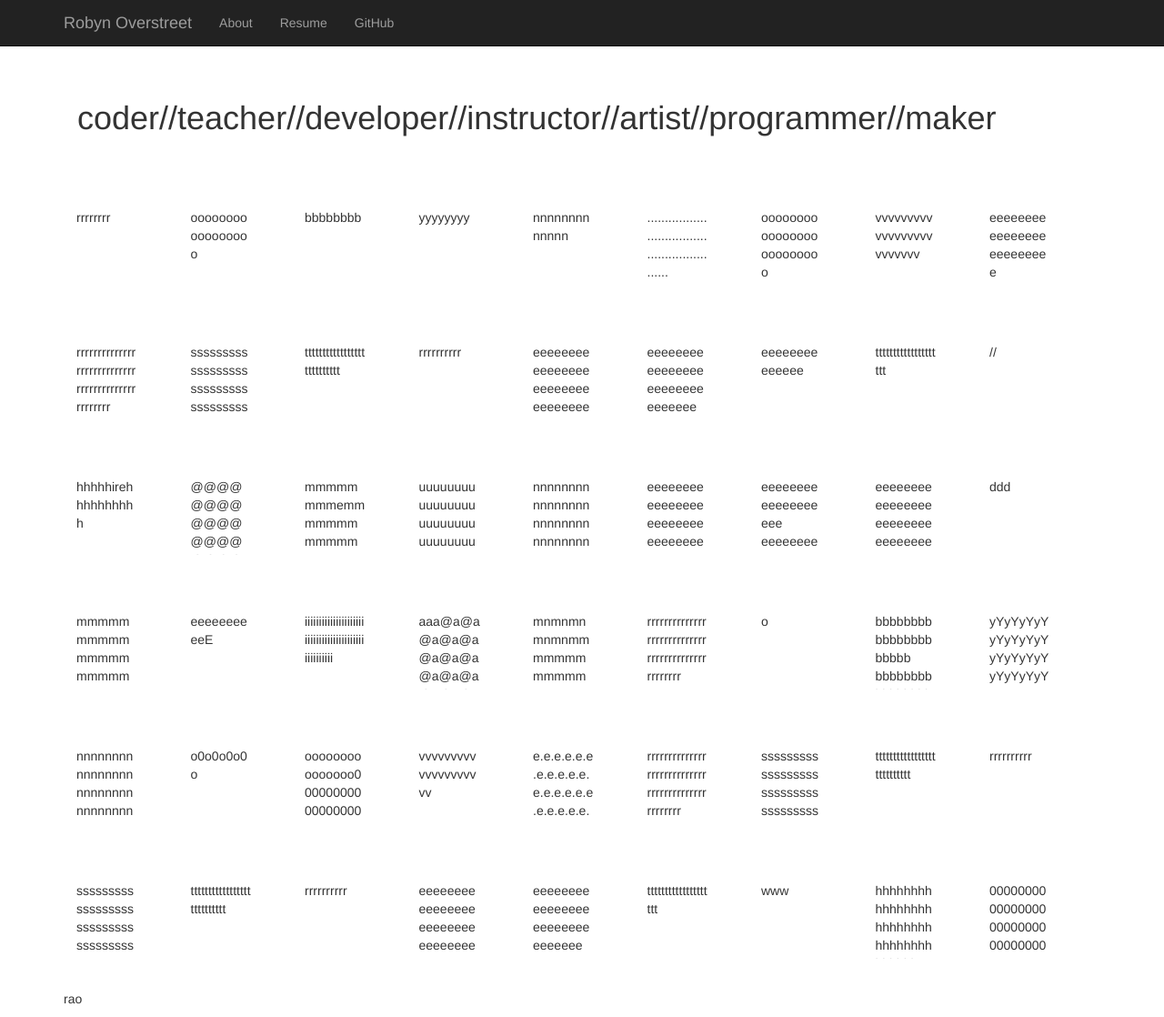
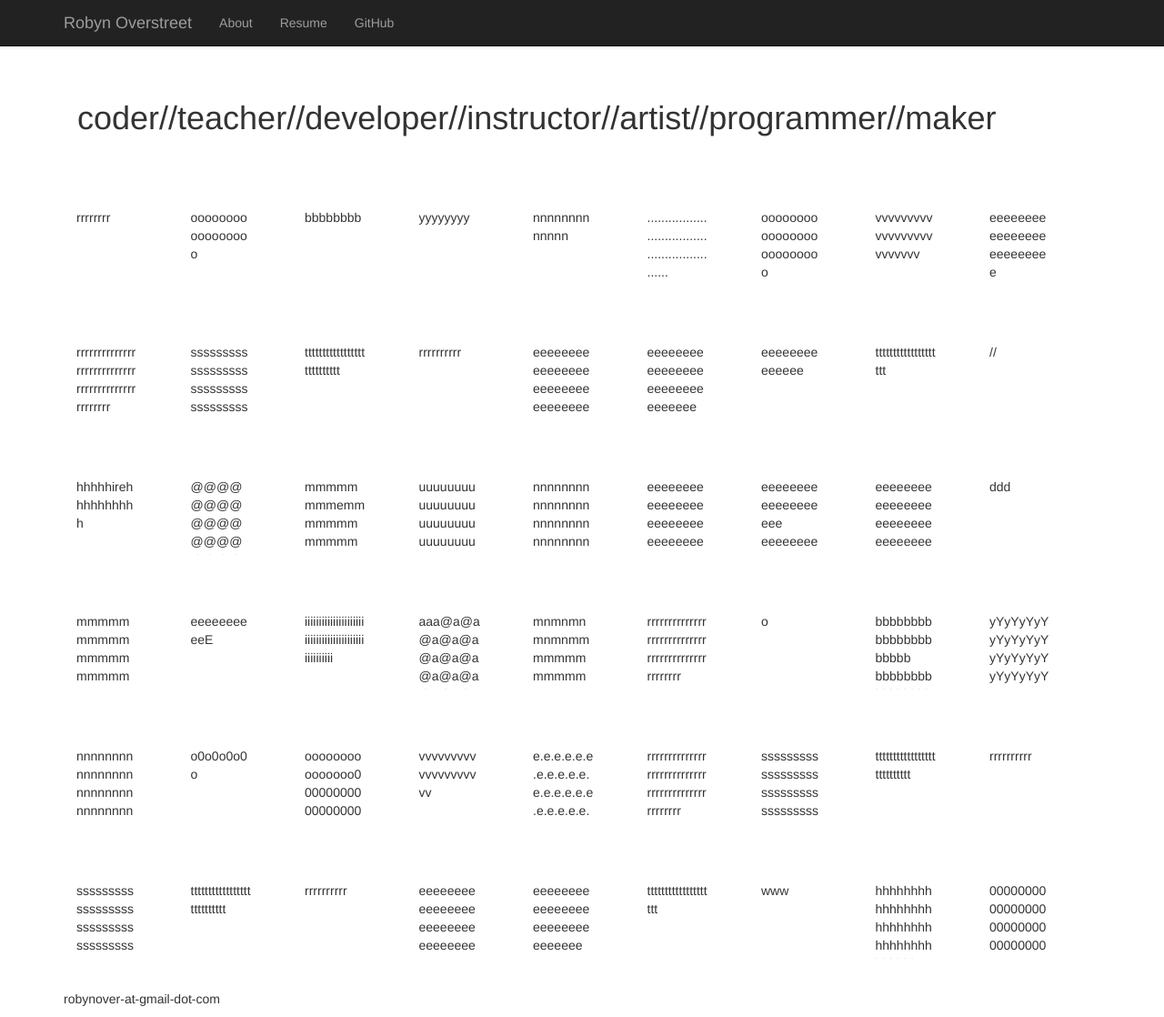
Before and after one commit to robynover/robynover.github.io, a Jekyll site: the page built from index.html, in a window 1280 px wide and 1118 px high. Shown: the whole window at 91% size. Built offline with Jekyll 4.4.1, drawn with Linux system fonts in a browser that asks for light colours.

Commit message:
added email to home page

```diff
--- a/index.html
+++ b/index.html
@@ -1,4 +1,4 @@
 ---
 layout: home
 ---
-<p>rao</p>
+<p>robynover-at-gmail-dot-com</p>
```
